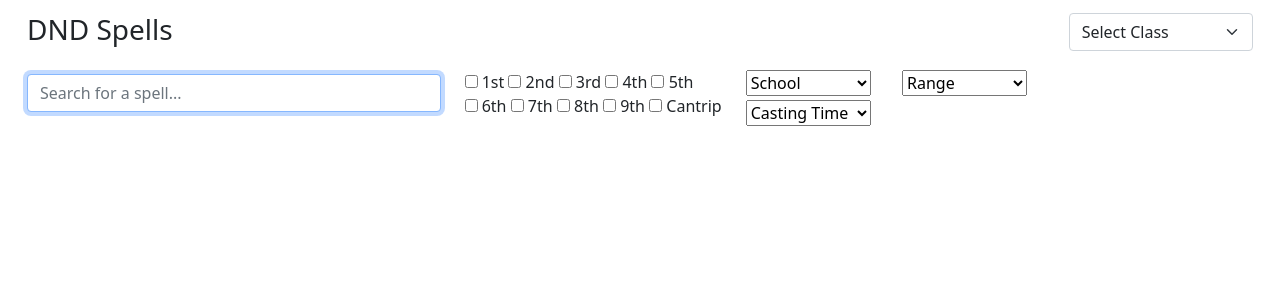
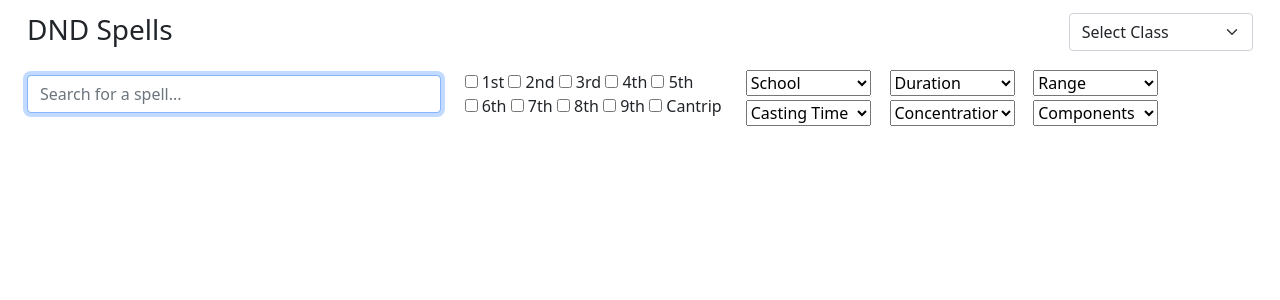
Before and after one commit to Tyler-Hecht/DND-Spell-App, a Flask app: page / in a window 1280 px wide. Shown: the top 300 px of the page. Run offline with Flask 3, Linux system fonts and the light colour scheme.

Commit message:
more filters

```diff
--- a/app.py
+++ b/app.py
@@ -7,12 +7,15 @@
 spell_list_cache = {}
 config = {
 	"query": None,
-    "class": None,
-    "show": 0,
-    "levels": [],
-    "school": None,
-    "casting_time": None,
-    "range": None
+	"class": None,
+	"show": 0,
+	"levels": [],
+	"school": None,
+	"casting_time": None,
+	"range": None,
+	"duration": None,
+	"concentration": None,
+	"components": None
 }
 
 def updateTable(config, spell_list_cache):
@@ -28,7 +31,27 @@
 
 @app.route('/')
 def index():
+	# reset config
+	config["query"] = None
+	config["class"] = None
+	config["show"] = 0
+	config["levels"] = []
+	config["school"] = None
+	config["casting_time"] = None
+	config["range"] = None
+	config["duration"] = None
+	config["concentration"] = None
+	config["components"] = None
 	return render_template("blocks.html")
+
+@app.route('/spell/<spell_name>', methods=['GET'])
+def spell(spell_name):
+	if spell_name in spell_cache:
+		content = spell_cache[spell_name]
+	else:
+		content = scrape_spell(spell_name)
+	spell_cache[spell_name] = content
+	return content
 
 @app.route('/class/<class_name>', methods=['GET'])
 def class_spells(class_name):
@@ -41,7 +64,6 @@
 	else:
 		spells = spellize(scrape_class(class_name.lower()))
 		spell_list_cache[class_name] = spells
-	spells_data = [spell_to_dict(spell) for spell in spells]
 	if class_name in ["Paladin", "Ranger"]:
 		config["show"] = 1
 	else:
@@ -87,11 +109,26 @@
 		config["range"] = None
 	return updateTable(config, spell_list_cache)
 
-@app.route('/spell/<spell_name>', methods=['GET'])
-def spell(spell_name):
-	if spell_name in spell_cache:
-		content = spell_cache[spell_name]
+@app.route('/durationSearch', methods=['POST'])
+def durationSearch():
+	if request.form["duration"] != "Duration":
+		config["duration"] = request.form["duration"]
 	else:
-		content = scrape_spell(spell_name)
-	spell_cache[spell_name] = content
-	return content
+		config["duration"] = None
+	return updateTable(config, spell_list_cache)
+
+@app.route('/componentsSearch', methods=['POST'])
+def componentsSearch():
+	if request.form["components"] != "Components":
+		config["components"] = request.form["components"]
+	else:
+		config["components"] = None
+	return updateTable(config, spell_list_cache)
+
+@app.route('/concentrationSearch', methods=['POST'])
+def concentrationSearch():
+	if request.form["concentration"] != "Concentration":
+		config["concentration"] = request.form["concentration"]
+	else:
+		config["concentration"] = None
+	return updateTable(config, spell_list_cache)
--- a/templates/blocks.html
+++ b/templates/blocks.html
@@ -157,3 +157,97 @@
 </script>
 
 {% endblock %}
+
+{% block duration %}
+<!-- dropdown with duration options -->
+<div class="dropdown">
+  <select id="duration" name="duration" onchange="durationSearch()" style="width: 125px;">
+    <option value="Duration">Duration</option>
+    <option value="Instantaneous">Instantaneous</option>
+    <option value="1 round">≥1 round</option>
+    <option value="1 minute">≥1 minute</option>
+    <option value="10 minutes">≥10 minutes</option>
+    <option value="1 hour">≥1 hour</option>
+    <option value="8 hours">≥8 hours</option>
+    <option value="24 hours">≥24 hours</option>
+  </select>
+</div>
+
+<script>
+  // when a dropdown option is selected, update the table
+  function durationSearch() {
+    var duration = document.getElementById("duration").value;
+
+    // send get request and pass selected option as json
+    let formData = {
+      "duration": duration}
+    $.post("/durationSearch", formData)
+      .done(function(data) {
+        // update table
+        $("#table-content").html(data);
+      });
+  }
+</script>
+
+{% endblock %}
+
+{% block components %}
+<!-- dropdown with components options -->
+<select id="components" name="components" onchange="componentsSearch()" style="width: 125px;">
+  <option value="Components">Components</option>
+  <option value="V">V</option>
+  <option value="S">S</option>
+  <option value="M">M</option>
+  <option value="V, S">V, S</option>
+  <option value="V, M">V, M</option>
+  <option value="S, M">S, M</option>
+  <option value="V, S, M">V, S, M</option>
+</select>
+
+<script>
+  // when a dropdown option is selected, update the table
+  function componentsSearch() {
+    var components = document.getElementById("components").value;
+
+    // send get request and pass selected option as json
+    let formData = {
+      "components": components}
+    $.post("/componentsSearch", formData)
+      .done(function(data) {
+        // update table
+        $("#table-content").html(data);
+      });
+  }
+
+</script>
+
+{% endblock %}
+
+{% block concentration %}
+
+<!-- dropdown with concentration options -->
+<div class="dropdown">
+  <select id="concentration" name="concentration" onchange="concentrationSearch()" style="width: 125px;">
+    <option value="Concentration">Concentration</option>
+    <option value="Yes">Yes</option>
+    <option value="No">No</option>
+  </select>
+</div>
+
+<script>
+  // when a dropdown option is selected, update the table
+  function concentrationSearch() {
+    var concentration = document.getElementById("concentration").value;
+
+    // send get request and pass selected option as json
+    let formData = {
+      "concentration": concentration}
+    $.post("/concentrationSearch", formData)
+      .done(function(data) {
+        // update table
+        $("#table-content").html(data);
+      });
+  }
+</script>
+
+{% endblock %}
--- a/templates/index.html
+++ b/templates/index.html
@@ -49,22 +49,30 @@
       </div>
       <span class="br" style="--h: 1em;"></span>
 
-      <!-- search bar -->
+      <!-- filter options -->
       <div class="row">
         <div class="col-md-3" style="width: 35%">
-          <span class="br" style="--h: 0.25em;"></span>
+          <span class="br" style="--h: 0.3em;"></span>
           <input type="text" name="query" value="{{ query }}" class="form-control" onkeyup="search()" placeholder="Search for a spell..." autofocus="autofocus" id="search">
         </div>
         <div class="col-md-3" style="width: 22.5%">
           {% block levels %}{% endblock %}
         </div>
-        <div class="col-md-3" style="width: 12.5%">
+        <div class="col-md-2" style="width: 11.5%">
           {% block school %}{% endblock %}
           <span class="br" style="--h: 0.25em;"></span>
           {% block castingTime %}{% endblock %}
         </div>
-        <div class="col-md-3" style="width: 10%">
+        <div class="col-md-2" style="width: 11.5%">
+          {% block duration %}{% endblock %}
+          <span class="br" style="--h: 0.25em;"></span>
+          {% block concentration %}{% endblock %}
+
+        </div>
+        <div class="col-md-2" style="width: 17.5%">
           {% block range %}{% endblock %}
+          <span class="br" style="--h: 0.25em;"></span>
+          {% block components %}{% endblock %}
         </div>
       </div>
       <span class="br" style="--h: 0.5em;"></span>
```
Also changed, not shown: scrape_data.py (+3 -4 lines), spell.py (+38 -0 lines), README.md.
